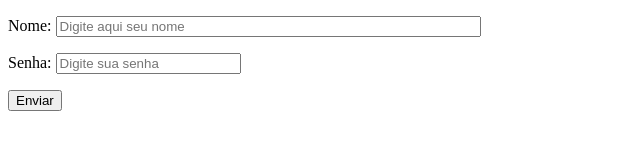
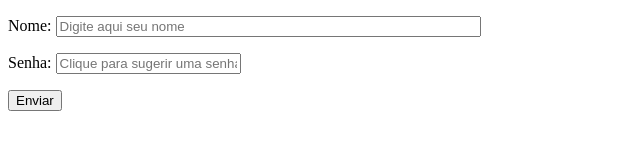
Before and after one commit to GabrielDanteCandido/Aula01DevOps, a plain HTML site: page index.html in a window 1280 px wide. Shown: the full height of the page, 0-640 px from the left. Drawn offline with Linux system fonts and the light colour scheme.

Commit message:
sugerir senha placeholder

```diff
--- a/index.html
+++ b/index.html
@@ -5,15 +5,43 @@
     <meta http-equiv="X-UA-Compatible" content="IE=edge">
     <meta name="viewport" content="width=device-width, initial-scale=1.0">
     <title>Form1</title>
+    <script>
+        // Função para gerar uma senha alfanumérica aleatória
+        function gerarSenhaAleatoria() {
+            const caracteres = "ABCDEFGHIJKLMNOPQRSTUVWXYZabcdefghijklmnopqrstuvwxyz0123456789";
+            let senha = "";
+            const tamanhoSenha = 8; // Tamanho da senha gerada
+
+            for (let i = 0; i < tamanhoSenha; i++) {
+                const indiceAleatorio = Math.floor(Math.random() * caracteres.length);
+                senha += caracteres.charAt(indiceAleatorio);
+            }
+
+            return senha;
+        }
+
+        // Função para sugerir a senha como placeholder
+        function sugerirSenha(campoSenha) {
+            const senhaGerada = gerarSenhaAleatoria();
+            campoSenha.setAttribute("placeholder", senhaGerada); // Define o placeholder
+        }
+    </script>
 </head>
 <body>
-
-    <form action="gravar.php" method="post">
-        <p>Nome: <input type="text" name="nome" size="50" placeholder="Digite aqui seu nome" /></p>
-        <p>Senha: <input type="password" name="senha" maxlength="8" minlength="2" placeholder="Digite sua senha" /></p>
+    <form action="login.js" method="post">
+        <p>Nome: <input type="text" name="usuario" size="50" placeholder="Digite aqui seu nome" /></p>
+        <p>
+            Senha:
+            <input
+                type="password"
+                name="senha"
+                maxlength="8"
+                minlength="2"
+                placeholder="Clique para sugerir uma senha"
+                onclick="sugerirSenha(this)"
+            />
+        </p>
         <input type="submit" value="Enviar">
-
     </form>
-
 </body>
 </html>
```
